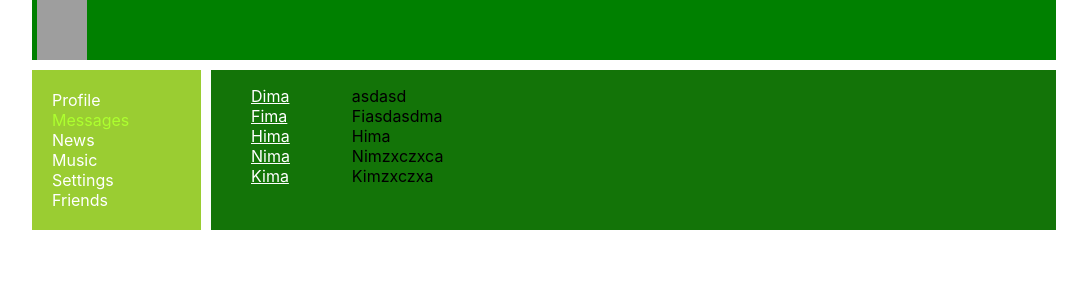
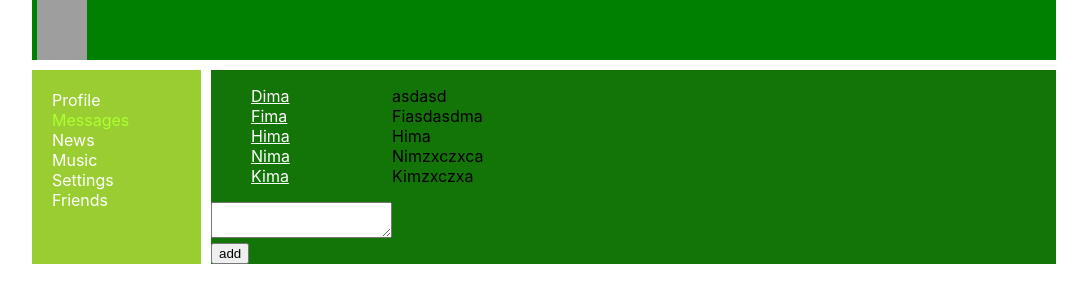
Before and after one commit to Dimaer77/Soc-Network, a React (Create React App) app: page /Dialogs in a window 1280 px wide. Shown: the top 302 px of the page, without its empty margins (96-1183 px from the left). Built offline with nearby package versions, Linux system fonts and the light colour scheme; grey boxes are pictures that could not be loaded.

Commit message:
lesson33

```diff
--- a/src/App.tsx
+++ b/src/App.tsx
@@ -5,17 +5,26 @@ import {Header} from "./components/Header/Header";
 import {Profile} from "./components/Profile/Profile";
 import {Dialogs} from "./components/Dialogs/Dialogs";
 import {BrowserRouter, Route} from "react-router-dom";
+import {addPost, RootStateType} from "./redux/state";
+
+type AppStatePropsType={
+    appState:RootStateType
+    addPostCallback:(postMessage:string)=>void
+}
 
 
-function App() {
+
+function App(props:AppStatePropsType) {
     return (
         <BrowserRouter>
             <div className={"app-wrapper"}>
                 <Header/>
                 <Navbar/>
                 <div className={"app-wrapper-content"}>
-             <Route path="/Dialogs" component={Dialogs}/>
-             <Route path="/Profile" component={Profile}/>
+                    <Route path={"/Dialogs"} render={() => <Dialogs
+                        dialogs={props.appState.dialogsPage.dialogs}
+                        messages={props.appState.dialogsPage.messages}/>}/>
+                    <Route path="/Profile" render={() => <Profile posts={props.appState.profilePage.posts} addPostCallback={props.addPostCallback} />}/>
                 </div>
 
             </div>
--- a/src/components/Dialogs/Dialogs.tsx
+++ b/src/components/Dialogs/Dialogs.tsx
@@ -2,26 +2,25 @@ import React from "react";
 import stl from "./Dialogs.module.css"
 import {DialogItem} from "./DialogItem/DialogItem";
 import {Message} from "./Message/Message";
+import {DialogType, MessageType, RootStateType} from "../../redux/state";
 
+export type DialogsPageType ={
+    dialogs:Array<DialogType>
+    messages:Array<MessageType>
 
-const dialogsData = [
-    {id: 1, name: "Dima"},
-    {id: 2, name: "Fima"},
-    {id: 3, name: "Hima"},
-    {id: 4, name: "Nima"},
-    {id: 5, name: "Kima"},
-]
-const messageData = [
-    {id: 1, message: "asdasd"},
-    {id: 2, message: "Fiasdasdma"},
-    {id: 3, message: "Hima"},
-    {id: 4, message: "Nimzxczxca"},
-    {id: 5, message: "Kimzxczxa"},
-]
-const dialogsElement = dialogsData.map(dialog=>  <DialogItem name={dialog.name} id={dialog.id}/>)
-const messagesElement = messageData.map(mes=> <Message message={mes.message}/>)
+}
 
-export const Dialogs = () => {
+export const Dialogs = (props:DialogsPageType) => {
+
+    const refElemetn = React.createRef<HTMLTextAreaElement>()
+    const addMessage = ()=>{
+        alert(refElemetn.current?.value)
+    }
+
+    const dialogsElement = props.dialogs.map(dialog=>  <DialogItem name={dialog.name} id={dialog.id}/>)
+        // dialogsData.map(dialog=>  <DialogItem name={dialog.name} id={dialog.id}/>)
+    const messagesElement = props.messages.map(mes=> <Message message={mes.message}/>)
+
     return (
         <div className={stl.dialogs}>
             <ul className={stl.dialogs_items}>
@@ -30,6 +29,10 @@ export const Dialogs = () => {
             <div className={stl.massages}>
                 {messagesElement}
             </div>
+            <div>
+                <textarea ref={refElemetn}></textarea>
+                <button onClick={addMessage}>add</button>
+            </div>
 
         </div>
 
--- a/src/components/Profile/Myposts/Mypost.tsx
+++ b/src/components/Profile/Myposts/Mypost.tsx
@@ -1,21 +1,31 @@
 import stl from "./Mypost.module.css"
-import React from "react" ;
+import React, {LegacyRef, RefObject} from "react" ;
 import {Post} from "./post/Post";
+import {addPost, DialogType, MessageType, PostType} from "../../../redux/state";
+
+export type ProfilePageType = {
+    posts: Array<PostType>
+    addPostCallback: (postMessage: string) => void
+}
+export const MyPosts = (props: ProfilePageType) => {
+
+    let postElements = props.posts.map(post => <Post key={post.id} message={post.message} likeCount={post.likesCount}/>)
+    let newPostElement = React.createRef<HTMLTextAreaElement>()
+
+    const addPost = () => {
+        if (newPostElement.current) {
+            props.addPostCallback(newPostElement.current.value)
+            newPostElement.current.value=""
+        }
+    }
 
 
-const postData =[
-    {id:1,message:"Blablab", likesCount:11},
-    {id:2,message:"Blablab2", likesCount:131}
-]
-let postElements = postData.map(post=> <Post message={post.message} likeCount={post.likesCount}/>)
-
-export const MyPosts = () =>{
-    return(
+    return (
         <div className={stl.myposts}>
-           <h3>My Post</h3>
+            <h3>My Post</h3>
             <div>
-                <textarea className={stl.textArea} placeholder={"asd"}/>
-                <button className={stl.btn}>add</button>
+                <textarea ref={newPostElement} className={stl.textArea}/>
+                <button onClick={addPost} className={stl.btn}>add</button>
             </div>
             <div className={stl.posts}>
                 {postElements}
--- a/src/components/Profile/Profile.tsx
+++ b/src/components/Profile/Profile.tsx
@@ -2,14 +2,19 @@ import React from "react";
 import stl from "./Profile.module.css"
 import {MyPosts} from "./Myposts/Mypost";
 import {ProfileInfo} from "./ProfileInfo/ProfileInfo";
+import {addPost, PostType} from "../../redux/state";
 
 
+export type ProfilePageType = {
+    posts: Array<PostType>
+    addPostCallback:(postMessage:string)=>void
+}
 
-export const Profile =()=>{
+export const Profile = (props:ProfilePageType) => {
     return (
-        <div >
-            <ProfileInfo description="Bla bla bla"/>
-            <MyPosts/>
+        <div>
+            <ProfileInfo description="description"/>
+            <MyPosts posts={props.posts} addPostCallback={props.addPostCallback}/>
         </div>
     )
 }
--- a/src/index.tsx
+++ b/src/index.tsx
@@ -1,17 +1,16 @@
 import React from 'react';
-import ReactDOM from 'react-dom';
 import './index.css';
-import App from './App';
-import reportWebVitals from './reportWebVitals';
+import {renderEntireTree} from "./render";
+import {state} from "./redux/state";
 
-ReactDOM.render(
-  <React.StrictMode>
-    <App />
-  </React.StrictMode>,
-  document.getElementById('root')
-);
 
-// If you want to start measuring performance in your app, pass a function
-// to log results (for example: reportWebVitals(console.log))
-// or send to an analytics endpoint. Learn more: https://bit.ly/CRA-vitals
-reportWebVitals();
+
+
+renderEntireTree(state)
+// ReactDOM.render(
+//   <BrowserRouter>
+//       <App appState={state} addPostCallback={addPost} />
+//   </BrowserRouter>, document.getElementById("root")
+//
+//
+// );
--- /dev/null
+++ b/src/redux/state.ts
@@ -0,0 +1,67 @@
+import React from 'react';
+import {renderEntireTree} from "../render";
+
+export type MessageType = {
+    id: number
+    message: string
+}
+
+export type DialogType = {
+    id: number
+    name: string
+}
+export type PostType = {
+    id: number
+    message: string
+    likesCount: number
+}
+
+export type ProfilePageType = {
+    posts: Array<PostType>
+}
+export type DialogsPageType ={
+    dialogs:Array<DialogType>
+    messages:Array<MessageType>
+
+}
+
+
+export type RootStateType ={
+    profilePage:ProfilePageType
+    dialogsPage:DialogsPageType
+}
+
+export let state:RootStateType = {
+    profilePage: {
+        posts: [
+            {id: 1, message: "Asdfs", likesCount: 11},
+            {id: 2, message: "Bsdfs", likesCount: 131},
+            {id: 3, message: "Csdfs", likesCount: 11},
+            {id: 4, message: "Dsdf", likesCount: 13234231}],
+    },
+    dialogsPage: {
+        dialogs: [
+            {id: 1, name: "Dima"},
+            {id: 2, name: "Fima"},
+            {id: 3, name: "Hima"},
+            {id: 4, name: "Nima"},
+            {id: 5, name: "Kima"},
+        ],
+        messages: [
+            {id: 1, message: "asdasd"},
+            {id: 2, message: "Fiasdasdma"},
+            {id: 3, message: "Hima"},
+            {id: 4, message: "Nimzxczxca"},
+            {id: 5, message: "Kimzxczxa"},
+        ]
+    }
+}
+ export const addPost = (postMessage:string)=>{
+    let newPost:PostType = {
+        id:5,
+        message:postMessage,
+        likesCount:100
+    }
+    state.profilePage.posts.push(newPost)
+     renderEntireTree(state)
+ }
--- /dev/null
+++ b/src/render.tsx
@@ -0,0 +1,20 @@
+import React from 'react';
+import ReactDOM from 'react-dom';
+import './index.css';
+import App from './App';
+import {addPost, RootStateType} from "./redux/state";
+import {BrowserRouter} from "react-router-dom";
+
+
+
+
+export const renderEntireTree =(state:RootStateType)=>{
+
+    ReactDOM.render(
+        <BrowserRouter>
+            <App appState={state} addPostCallback={addPost} />
+        </BrowserRouter>, document.getElementById("root")
+
+
+    );
+}
```
Lines whose indentation alone changed are shown as unchanged.
